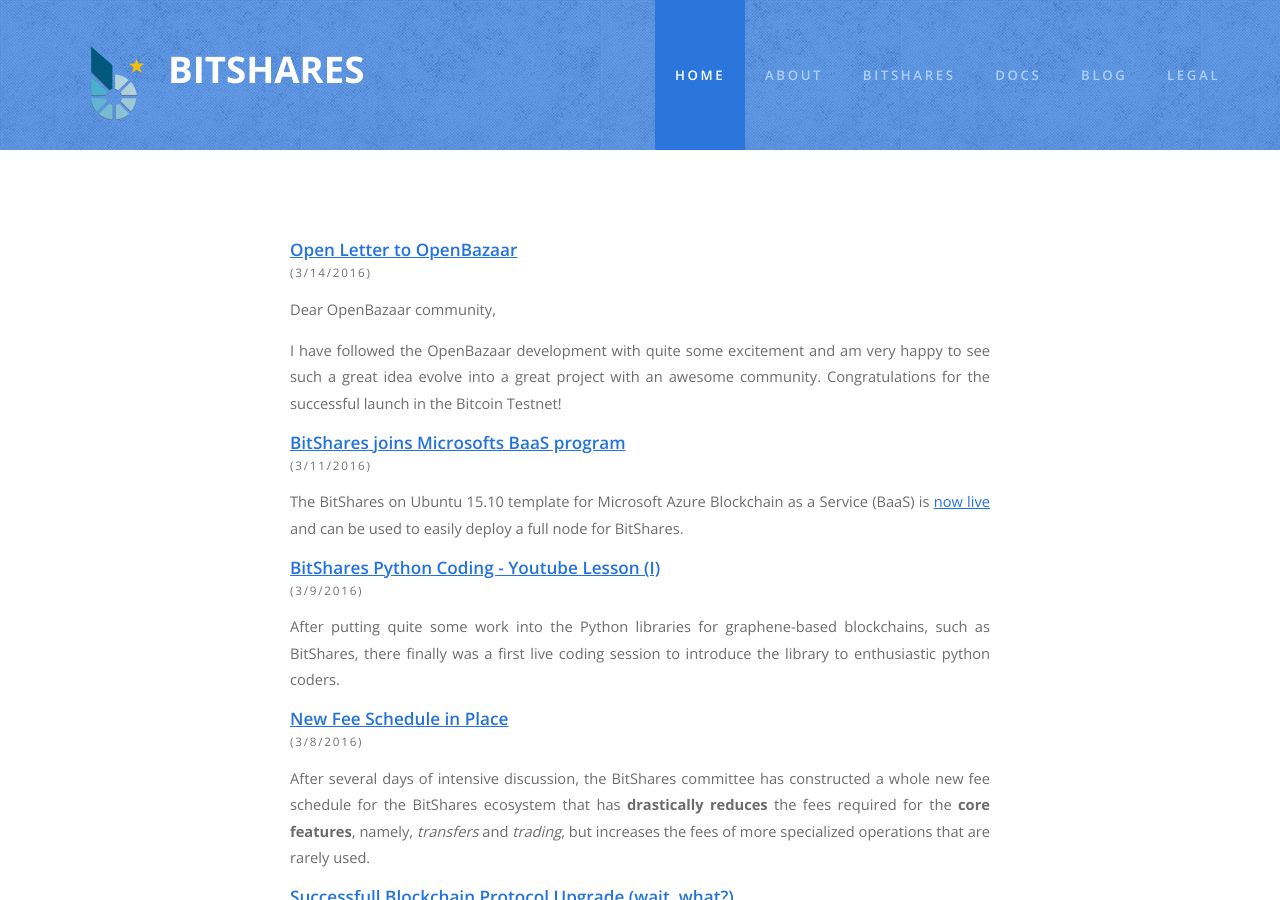
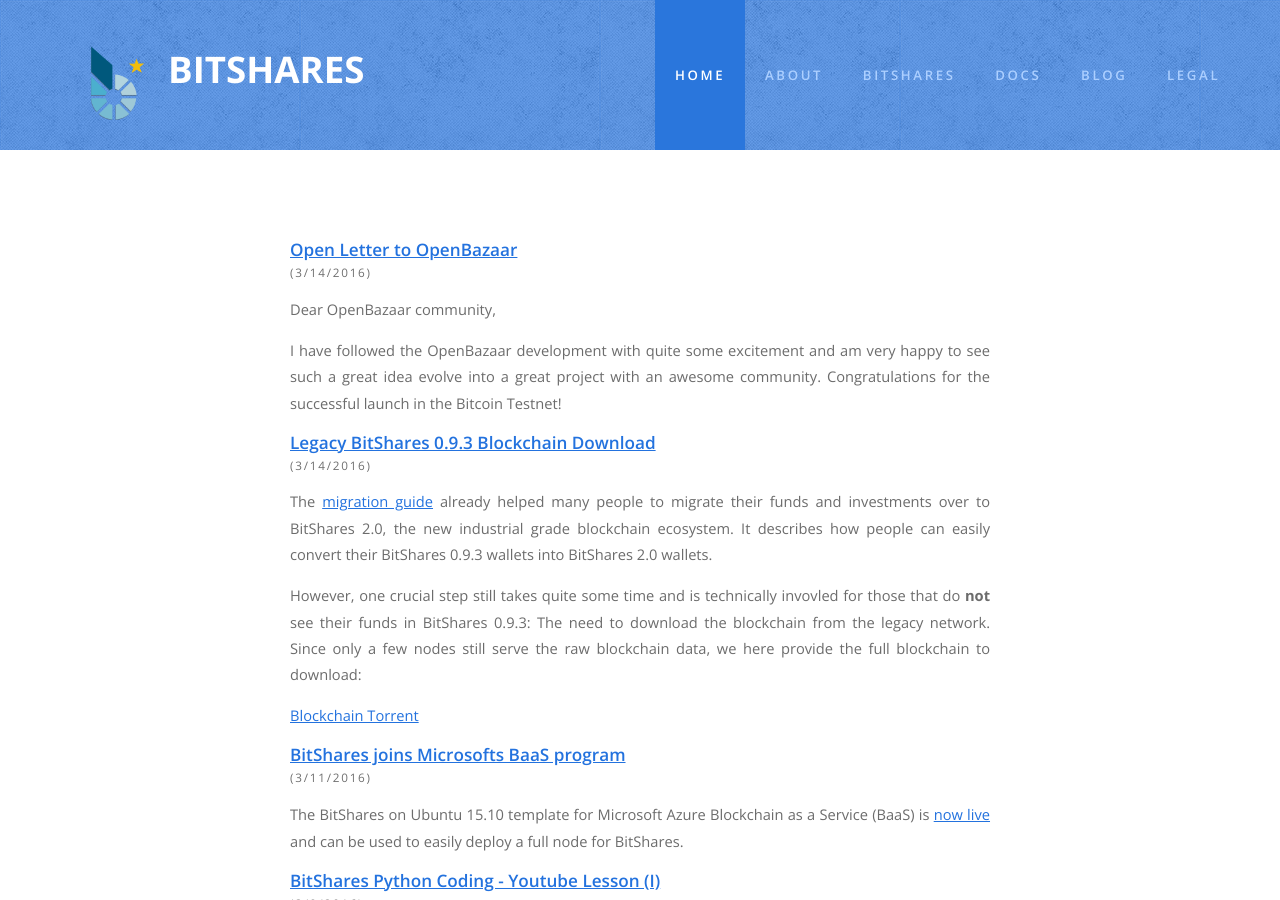
Before and after one commit to BitSharesEurope/bitshareseurope.github.io, a Jekyll site: the page built from blog.html, in a window 1280 px wide and 900 px high. Built offline with Jekyll 4.4.1, drawn with Linux system fonts in a browser that asks for light colours; some web fonts are replaced.

Commit message:
[blog] Blockchain 0.9.3 Download

```diff
--- /dev/null
+++ b/_posts/2016-03-14-BitShares-0.9.3-full-blockchain.md
@@ -0,0 +1,39 @@
+---
+title: Legacy BitShares 0.9.3 Blockchain Download
+---
+
+The [migration guide](http://docs.bitshares.eu/bitshares/migration/) already helped many people to migrate their funds and investments over to BitShares 2.0, the new industrial grade blockchain ecosystem. It describes how people can easily convert their BitShares 0.9.3 wallets into BitShares 2.0 wallets.
+
+However, one crucial step still takes quite some time and is technically invovled for those that do **not** see their funds in BitShares 0.9.3: The need to download the blockchain from the legacy network.
+Since only a few nodes still serve the raw blockchain data, we here provide the full blockchain to download:
+
+[Blockchain Torrent]({{ site.url }}/assets/BitShares-0.9.3-full-blockchain.torrent)
+
+<!--more-->
+
+Usage
+-----
+
+1. Download the Torrent and use it to obtain a full copy of the `chain/` folder
+2. Move this chain folder into your BitShares shared directory:
+
+   * Windows: `%APPDATA%/BitShares`
+   * Mac: `~/Library/Application Support/BitShares`
+   * Linux: `~/.BitShares`
+
+3. Start BitShares 0.9.3 (not older) and let it re-index the database (be patient)
+4. Provide your Passphrase
+5. Goto `account list->advanced settings->console` and run `rescan`. Depending on the amount of accounts in your wallet, this steps should only take very few minutes. You can see the syncing progress from the status bar or from the info command in the console.
+6. After completion, you should now see your funds again and can continue with exporting your wallet for BitShares 2
+
+Verification
+------------
+
+     $ md5sum BitShares-0.9.3-full-blockchain.torrent
+     bf62712aeb02e7eb3619e4539d1aefcf  BitShares-0.9.3-full-blockchain.torrent
+
+     $ sha1sum BitShares-0.9.3-full-blockchain.torrent
+     249f52c57c4169ce898fdf3e8848d725e942a581  BitShares-0.9.3-full-blockchain.torrent
+
+     $ sha512sum BitShares-0.9.3-full-blockchain.torrent
+     7626bc38f722f86e6859332274e3090ce2360c9978a02db0bbdcc7352fbf1df7924901c3c3c92cdb7a9797e9608a5d0ef5ebfa9ee165d435048bf380c45ec555  BitShares-0.9.3-full-blockchain.torrent
```
Also changed, not shown: _posts/2016-02-20-bitcoin30.md (+1 -1 lines), assets/images/bitcoin30.png (renamed from assets/bitcoin30.png), 2 other files.
